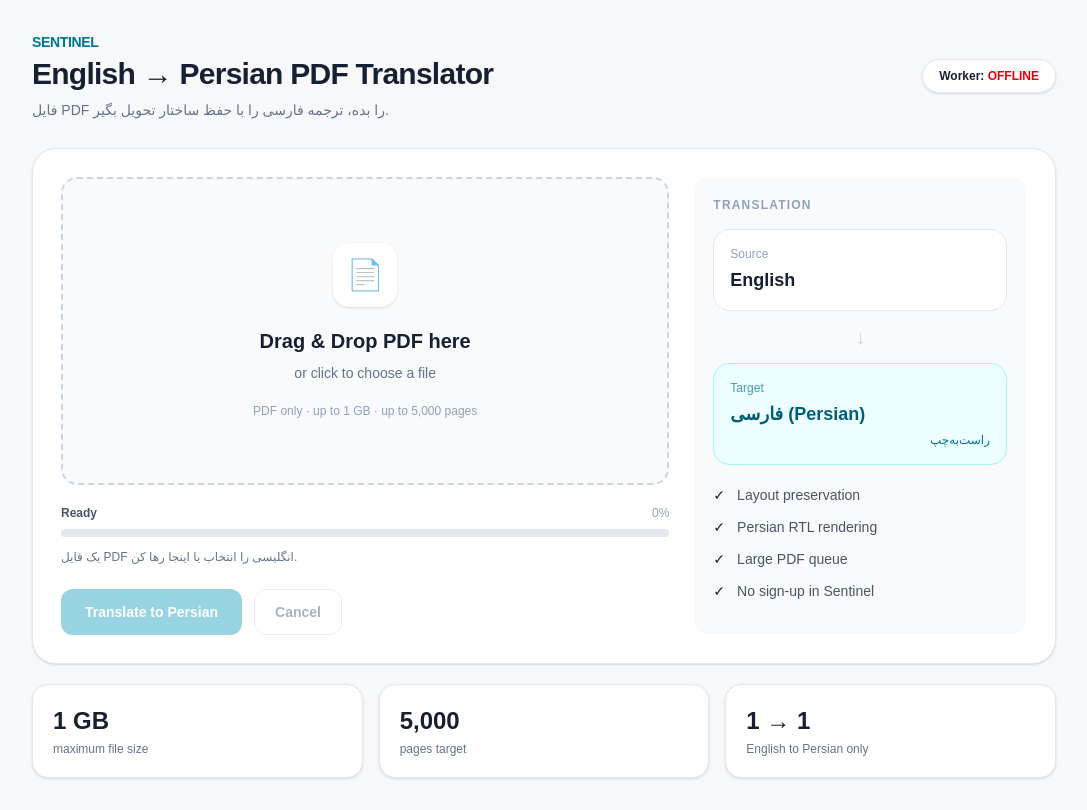
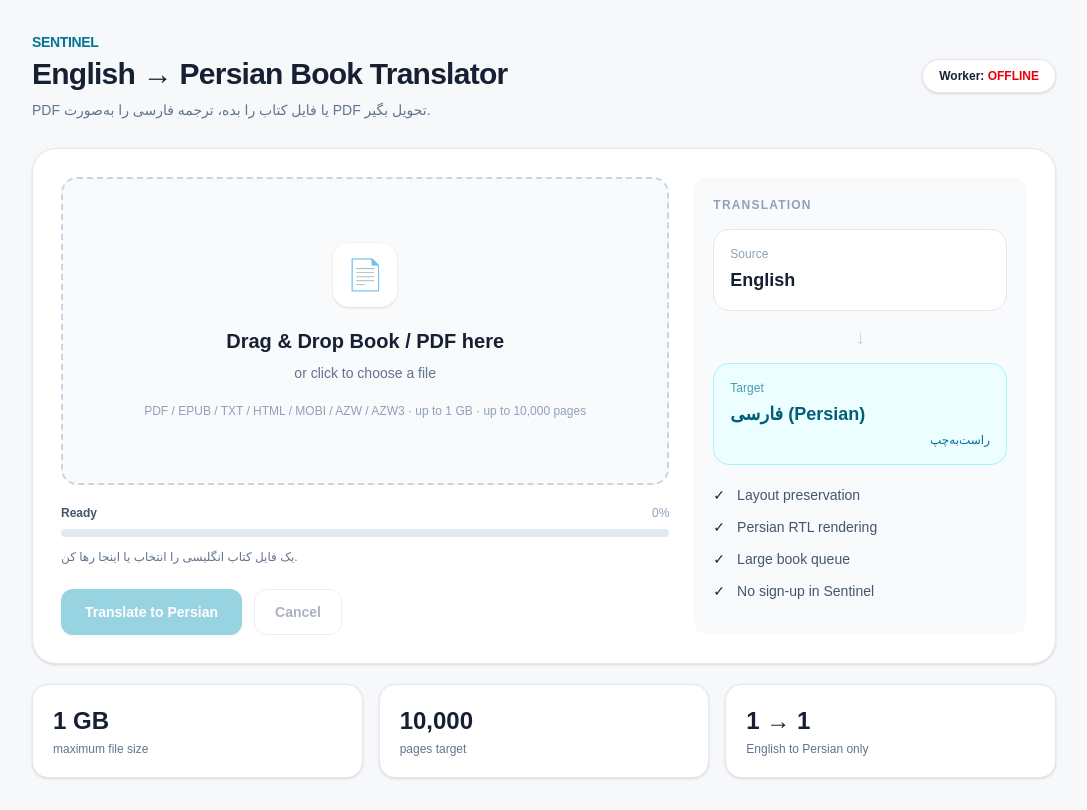
Before and after one commit to salehshahab999-gif/sentinel-command, a Next.js app: page /translet in a window 1280 px wide. Shown: the whole page, without its empty margins (96-1183 px from the left). Built offline with nearby package versions, Linux system fonts and the light colour scheme; no server answers.

Commit message:
feat(translet): accept book source formats

```diff
--- a/app/translet/page.tsx
+++ b/app/translet/page.tsx
@@ -21,6 +21,7 @@ const BACKEND_URL =
   "http://localhost:11009";
 
 const MAX_FILE_BYTES = 1024 * 1024 * 1024;
+const SUPPORTED_EXTENSIONS = [".pdf", ".epub", ".txt", ".html", ".htm", ".mobi", ".azw", ".azw3"];
 
 function formatSize(bytes: number) {
   if (bytes < 1024 * 1024) return `${(bytes / 1024).toFixed(1)} KB`;
@@ -37,7 +38,7 @@ export default function TransletPage() {
   const [jobId, setJobId] = useState("");
   const [status, setStatus] = useState<TranslateStatus>({ state: "IDLE" });
   const [message, setMessage] = useState(
-    "یک فایل PDF انگلیسی را انتخاب یا اینجا رها کن.",
+    "یک فایل کتاب انگلیسی را انتخاب یا اینجا رها کن.",
   );
   const [busy, setBusy] = useState(false);
   const [workerHealth, setWorkerHealth] = useState("checking");
@@ -209,16 +210,16 @@ export default function TransletPage() {
 
     if (!nextFile) {
       setFile(null);
-      setMessage("یک فایل PDF انگلیسی را انتخاب یا اینجا رها کن.");
+      setMessage("یک فایل کتاب انگلیسی را انتخاب یا اینجا رها کن.");
       return;
     }
 
-    if (
-      nextFile.type !== "application/pdf" &&
-      !nextFile.name.toLowerCase().endsWith(".pdf")
-    ) {
+    const lowerName = nextFile.name.toLowerCase();
+    const extension = SUPPORTED_EXTENSIONS.find((item) => lowerName.endsWith(item));
+
+    if (!extension) {
       setFile(null);
-      setMessage("فقط فایل PDF پذیرفته می‌شود.");
+      setMessage("فرمت پشتیبانی نمی‌شود. PDF / EPUB / TXT / HTML / MOBI / AZW / AZW3 مجاز است.");
       return;
     }
 
@@ -249,7 +250,7 @@ export default function TransletPage() {
 
     setBusy(true);
     setStatus({ state: "UPLOADING" });
-    setMessage("در حال ارسال PDF مستقیم به Worker...");
+    setMessage("در حال ارسال کتاب مستقیم به Worker...");
 
     try {
       const form = new FormData();
@@ -368,10 +369,10 @@ export default function TransletPage() {
               SENTINEL
             </div>
             <h1 className="mt-1 text-3xl font-bold tracking-tight">
-              English → Persian PDF Translator
+              English → Persian Book Translator
             </h1>
             <p className="mt-2 text-sm text-slate-500">
-              فایل PDF را بده، ترجمه فارسی را با حفظ ساختار تحویل بگیر.
+              PDF یا فایل کتاب را بده، ترجمه فارسی را به‌صورت PDF تحویل بگیر.
             </p>
           </div>
 
@@ -416,7 +417,7 @@ export default function TransletPage() {
                 </div>
 
                 <div className="mt-5 text-xl font-bold">
-                  Drag & Drop PDF here
+                  Drag & Drop Book / PDF here
                 </div>
 
                 <div className="mt-2 text-sm text-slate-500">
@@ -424,13 +425,13 @@ export default function TransletPage() {
                 </div>
 
                 <div className="mt-5 text-xs text-slate-400">
-                  PDF only · up to 1 GB · up to 5,000 pages
+                  PDF / EPUB / TXT / HTML / MOBI / AZW / AZW3 · up to 1 GB · up to 10,000 pages
                 </div>
 
                 <input
                   ref={inputRef}
                   type="file"
-                  accept="application/pdf,.pdf"
+                  accept=".pdf,.epub,.txt,.html,.htm,.mobi,.azw,.azw3,application/pdf,text/plain,text/html"
                   onChange={onFile}
                   className="hidden"
                 />
@@ -529,7 +530,7 @@ export default function TransletPage() {
                 </div>
                 <div className="flex items-center gap-3">
                   <span>✓</span>
-                  <span className="text-slate-600">Large PDF queue</span>
+                  <span className="text-slate-600">Large book queue</span>
                 </div>
                 <div className="flex items-center gap-3">
                   <span>✓</span>
@@ -567,7 +568,7 @@ export default function TransletPage() {
           </div>
 
           <div className="rounded-2xl border border-slate-200 bg-white p-5 shadow-sm">
-            <div className="text-2xl font-bold">5,000</div>
+            <div className="text-2xl font-bold">10,000</div>
             <div className="mt-1 text-xs text-slate-500">pages target</div>
           </div>
 
```
